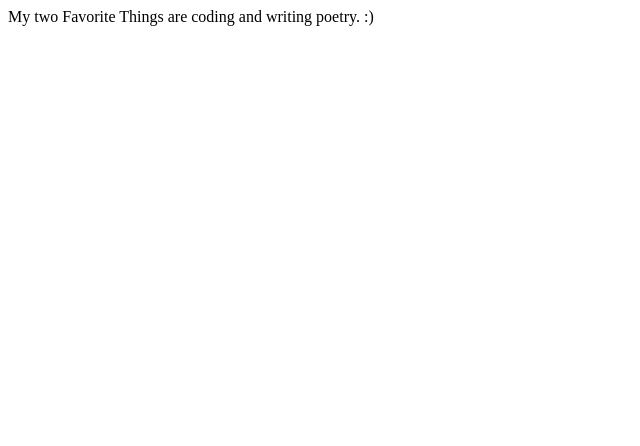
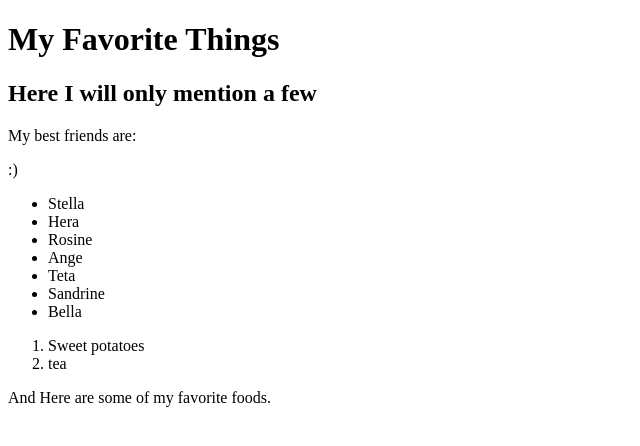
Before and after one commit to RachelAya/Favorite-things, a plain HTML site: page my-favorite-things.html in a window 1280 px wide. Shown: the whole page, without its empty margins (0-640 px from the left). Drawn offline with Linux system fonts and the light colour scheme.

Commit message:
add block and list elements

```diff
--- a/my-favorite-things.html
+++ b/my-favorite-things.html
@@ -1,8 +1,26 @@
 <!DOCTYPE html>
 <html>
+<head>
 <title>My Favorite Things</title>
+</head>
 <body>
-  My two Favorite Things are coding and writing poetry.
+  <h1>My Favorite Things</h1>
+  <h2>Here I will only mention a few</h2>
+  <p>My best friends are:</p>
   :)
+  <ul>
+    <li>Stella</li>
+    <li>Hera</li>
+    <li>Rosine</li>
+    <li>Ange</li>
+    <li>Teta</li>
+    <li>Sandrine</li>
+    <li>Bella</li>
+  </ul>
+  <ol>
+    <li>Sweet potatoes</li>
+    <li>tea</li>
+  </ol>
+    <p>And Here are some of my favorite foods.</p>
 </body>
 </html>
```
